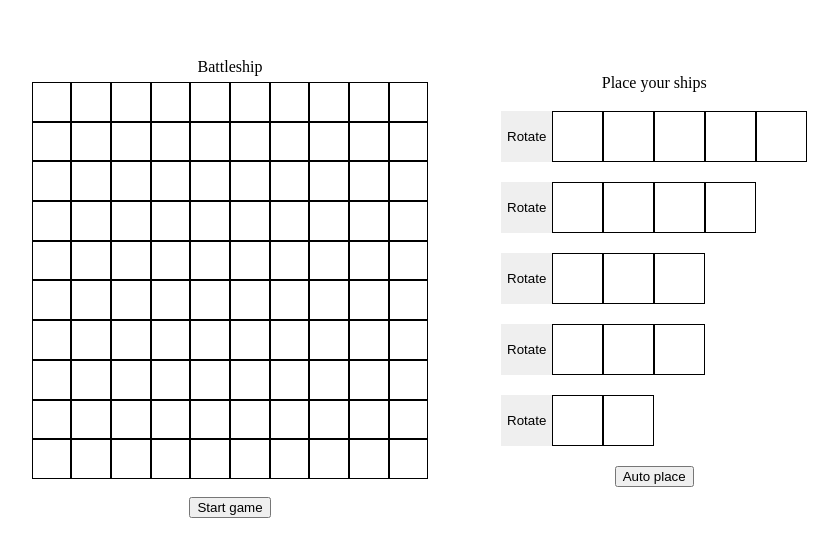
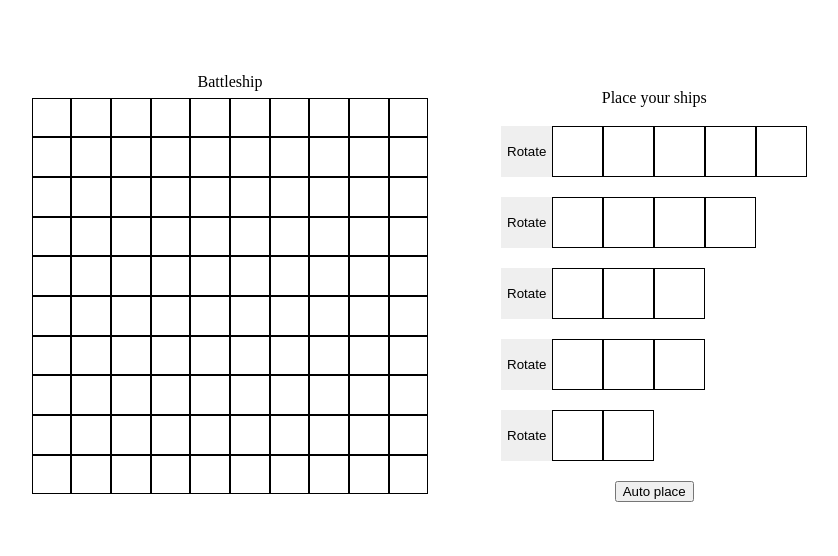
Before and after one commit to zainiscoding/battleship, a React (Create React App) app: page / in a window 1280 px wide. Shown: the part 112-668 px from the top of the page, without its empty margins (410-1248 px from the left). Built offline with nearby package versions, Linux system fonts and the light colour scheme; the HTML template or start-up script is replaced by a standard one.

Commit message:
Removed the place all ships error, start button now only appears after all ships are placed

```diff
--- a/src/components/display_components/DisplayGame.jsx
+++ b/src/components/display_components/DisplayGame.jsx
@@ -2,7 +2,6 @@ import DisplayPlayerBoard from './DisplayPlayerBoard';
 import DisplayComputerBoard from './DisplayComputerBoard';
 import DisplayPlayerShipDock from './DisplayPlayerShipDock';
 import DisplayPlacementError from './DisplayPlacementError';
-import DisplayPlaceAllShipsError from './DisplayPlaceAllShipsError';
 import DisplayEnemyFace from './DisplayEnemyFace';
 
 const DisplayGame = (props) => {
@@ -28,6 +27,11 @@ const DisplayGame = (props) => {
     }
   }
 
+  //For preventing the start button from appearing before placing all ships
+  const playerShips = props.playerBoard.gameboardArray.filter((arrayItem) => {
+    return arrayItem.ship;
+  });
+
   return (
     <div id='game-wrapper'>
       <div id='header-wrapper'>
@@ -46,7 +50,6 @@ const DisplayGame = (props) => {
         {props.preparing && (
           <>
             {props.placementError && <DisplayPlacementError />}
-            {props.placeAllShipsError && <DisplayPlaceAllShipsError />}
             <DisplayPlayerShipDock
               player={props.player}
               playerBoard={props.playerBoard}
@@ -56,9 +59,11 @@ const DisplayGame = (props) => {
               rotateShip={props.rotateShip}
               placeRandomShips={props.placeRandomShips}
             />
-            <button id='start-game-button' onClick={props.startGame}>
-              Start game
-            </button>
+            {playerShips.length === 17 && (
+              <button id='start-game-button' onClick={props.startGame}>
+                Start game
+              </button>
+            )}
           </>
         )}
         {!props.preparing && (
```
